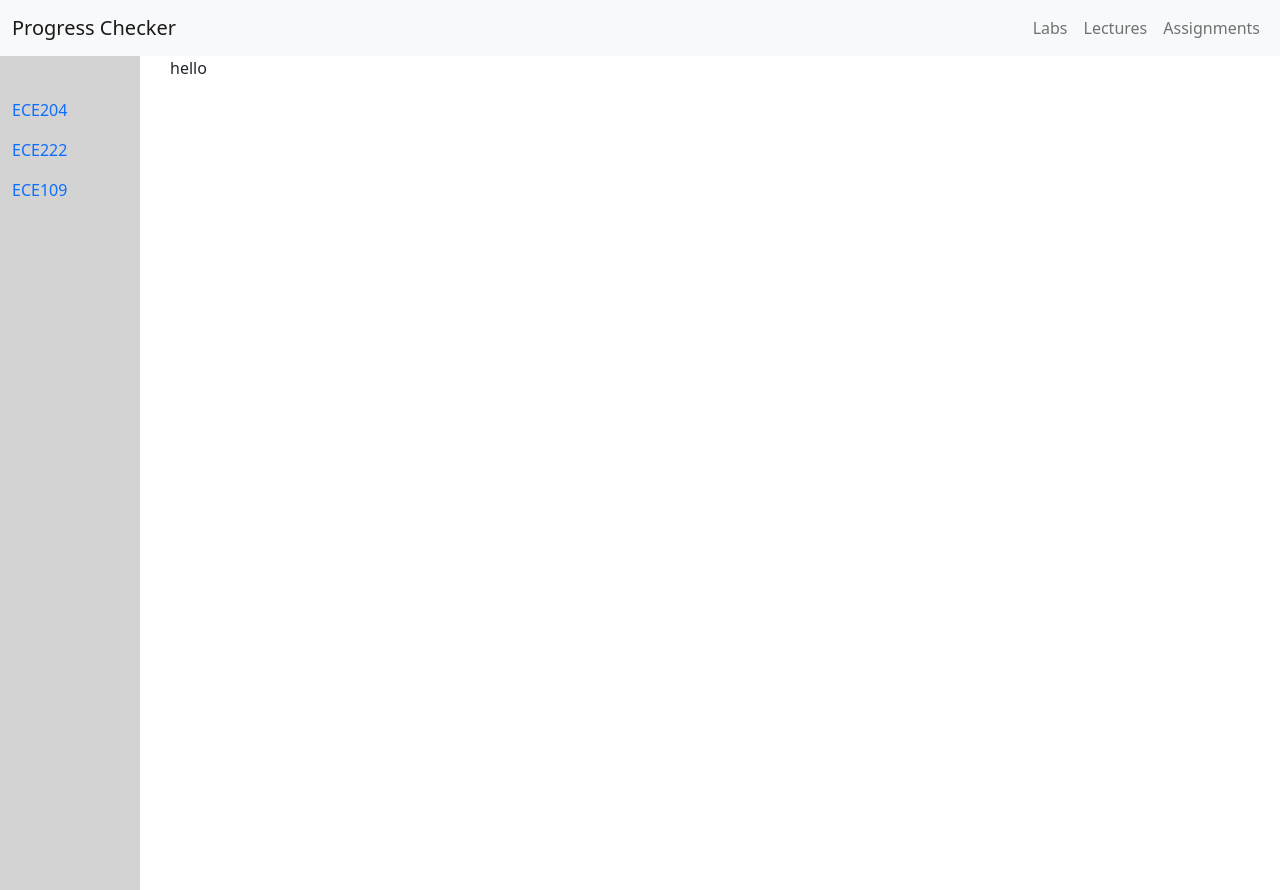
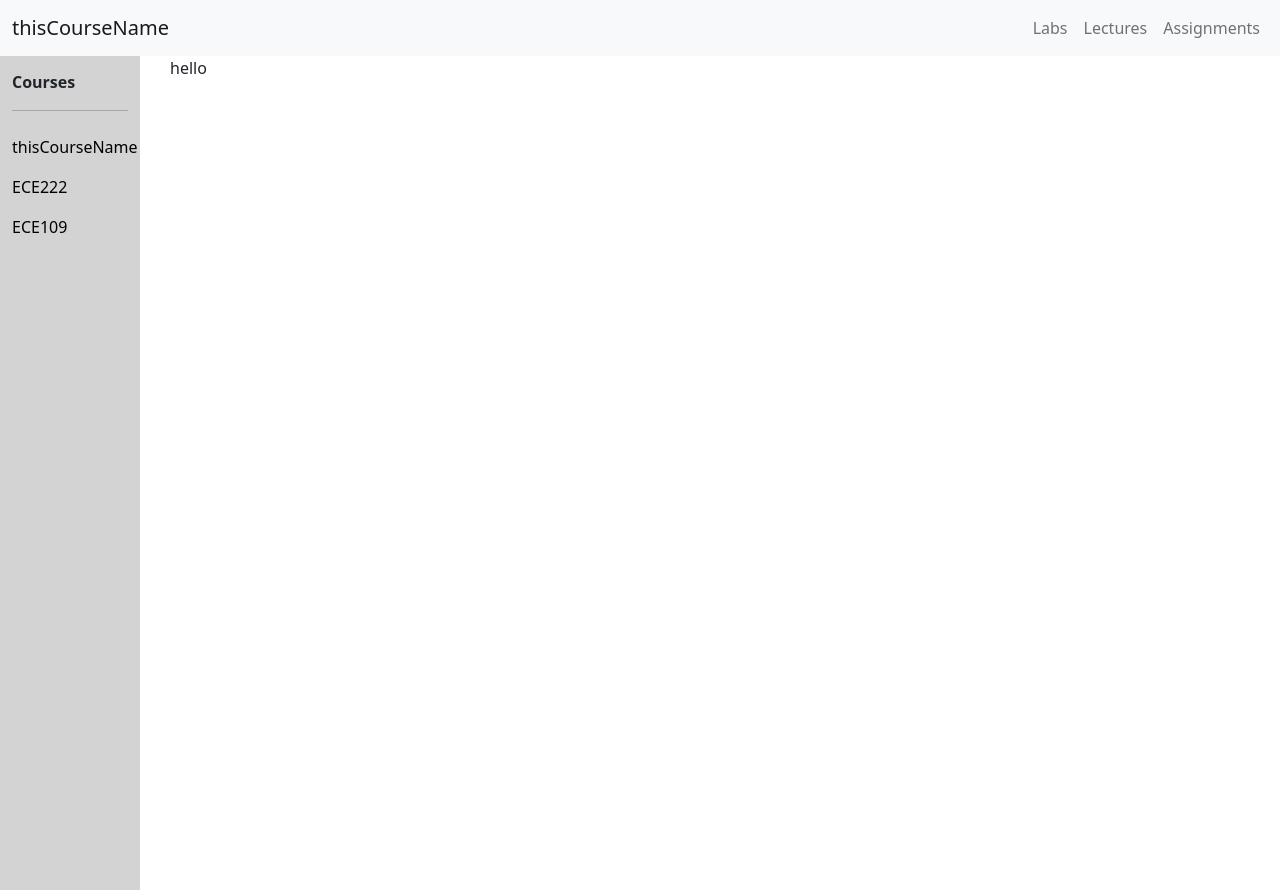
Before and after one commit to annegu/TravelBud, a Flask app: page / in a window 1280 px wide. Run offline with Flask 2, Linux system fonts and the light colour scheme.

Commit message:
Add 'Courses' heading to sidebar

```diff
--- a/static/style.css
+++ b/static/style.css
@@ -5,13 +5,16 @@ body {
 .navbar-fixed-left {
     margin-top: 30px;
     background-color: lightgray;
-    padding-top: 30px;
+    padding-top: 10px;
     width: 140px;
     position: fixed;
     border-radius: 0;
     height: 100%;
 }
 
+.nav-link {
+    color: black
+}
 
 /* Style page content */
 .main {
--- a/templates/home.html
+++ b/templates/home.html
@@ -13,9 +13,11 @@
             <div class="navbar-header">
                 <a class="navbar-brand" href="#"></a>
             </div>
+        <b>Courses</b>
+        <hr>
         <ul class="nav navbar-nav">
-            <li class="nav-item">
-                <a class="nav-link" href="#">ECE204</a>
+            <li class="nav-item active">
+                <a class="nav-link" href="#">thisCourseName</a>
             </li>
 
             <li class="nav-item">
@@ -33,7 +35,7 @@
     <nav class = "navbar navbar-expand-md navbar-light bg-light">
         <div class="container-fluid">
             <div class="navbar-header">
-                <a class="navbar-brand" href="#">Progress Checker</a>
+                <a class="navbar-brand" href="#">thisCourseName</a>
             </div>
         <ul class="nav navbar-nav">
             <li class="nav-item">
```
